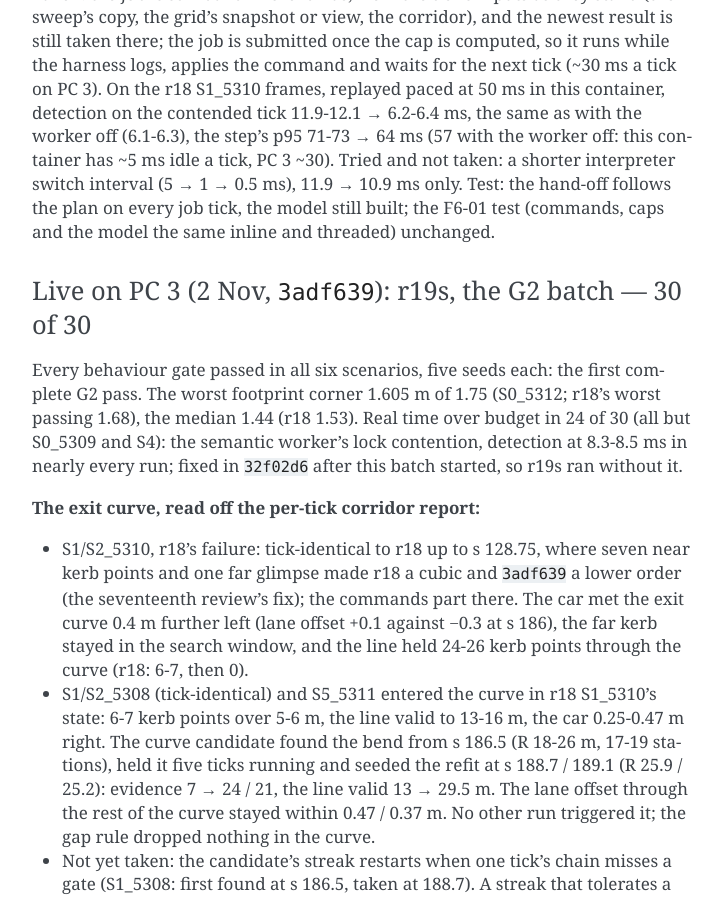
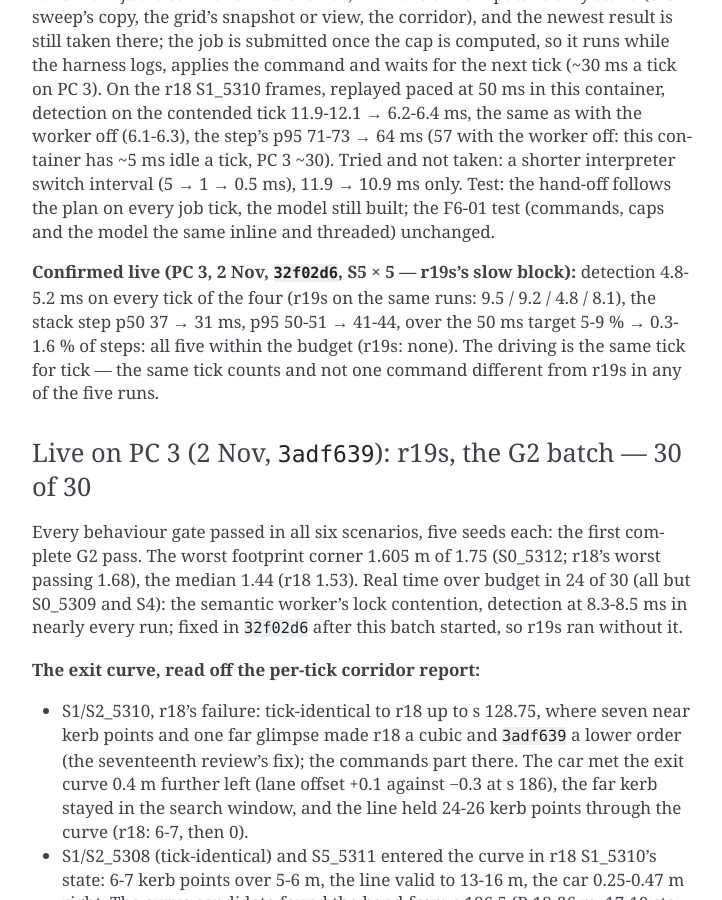
Before and after one commit to kkaaman/kkaaman-elec5308-a2-mo, a Sphinx documentation site: the page built from docs/mapless_autonomy.md, in a window 1280 px wide and 900 px high, scrolled down 124489 px. Shown: the whole window, without its empty margins (388-1110 px from the left). Built offline with Sphinx 7.4.7, drawn with Linux system fonts in a browser that asks for light colours.

Commit message:
AI Journal: Assignment 2 (Mapless extension) - Docs: the worker hand-off confirmed live on S5 x 5 — within budget, the driving tick-identical to r19s {   "studentId": "kkaaman",   "groupId": "7",   "taskId": "Assignment 2 (Mapless extension)",   "tool": "Claude Opus",   "isPaid": true,   "modelVersion": "5.5",   "language": "English (Australia) 🇦🇺",   "interactions": [     {       "prompt": "Shared the S5 x 5 confirmation runs on 32f02d6 from PC 3 and asked whether the worker fix held live",       "response": "It confirmed all five runs were within the real-time budget, with detection 4.8-5.2 ms on every tick and steps over 50 ms down from 5-9 % to 0.3-1.6 %. The driving matched r19s tick for tick, with zero command differences.",       "intent": "Design Analysis",       "aiAccuracy": "Perfect",       "humanIntervention": "Ran S5 x 5 on PC 3 and uploaded the results",       "verificationMethod": "Manual Trace",       "evaluationConfidence": 5     }   ],   "metaReflection": {     "utilityScore": 4,     "processEvolution": "",     "criticalMoment": "",     "skillDependency": "comparing runs tick for tick",     "synthesis": "an offline fix confirmed live"   },   "tags": [],   "status": "complete",   "id": "5ebc7d2c-6cfc-4b7c-8255-913b3dfd627f",   "createdAt": "2026-11-07T09:24:04.640Z" }

```diff
--- a/docs/mapless_autonomy.md
+++ b/docs/mapless_autonomy.md
@@ -3918,6 +3918,12 @@ PC 3 ~30). Tried and not taken: a shorter interpreter switch interval (5 → 1
 still built; the F6-01 test (commands, caps and the model the same inline and threaded)
 unchanged.
 
+**Confirmed live (PC 3, 2 Nov, `32f02d6`, S5 × 5 — r19s's slow block):** detection 4.8-5.2 ms
+on every tick of the four (r19s on the same runs: 9.5 / 9.2 / 4.8 / 8.1), the stack step
+p50 37 → 31 ms, p95 50-51 → 41-44, over the 50 ms target 5-9 % → 0.3-1.6 % of steps: all
+five within the budget (r19s: none). The driving is the same tick for tick — the same tick
+counts and not one command different from r19s in any of the five runs.
+
 ### Live on PC 3 (2 Nov, `3adf639`): r19s, the G2 batch — 30 of 30
 
 Every behaviour gate passed in all six scenarios, five seeds each: the first complete G2
```
